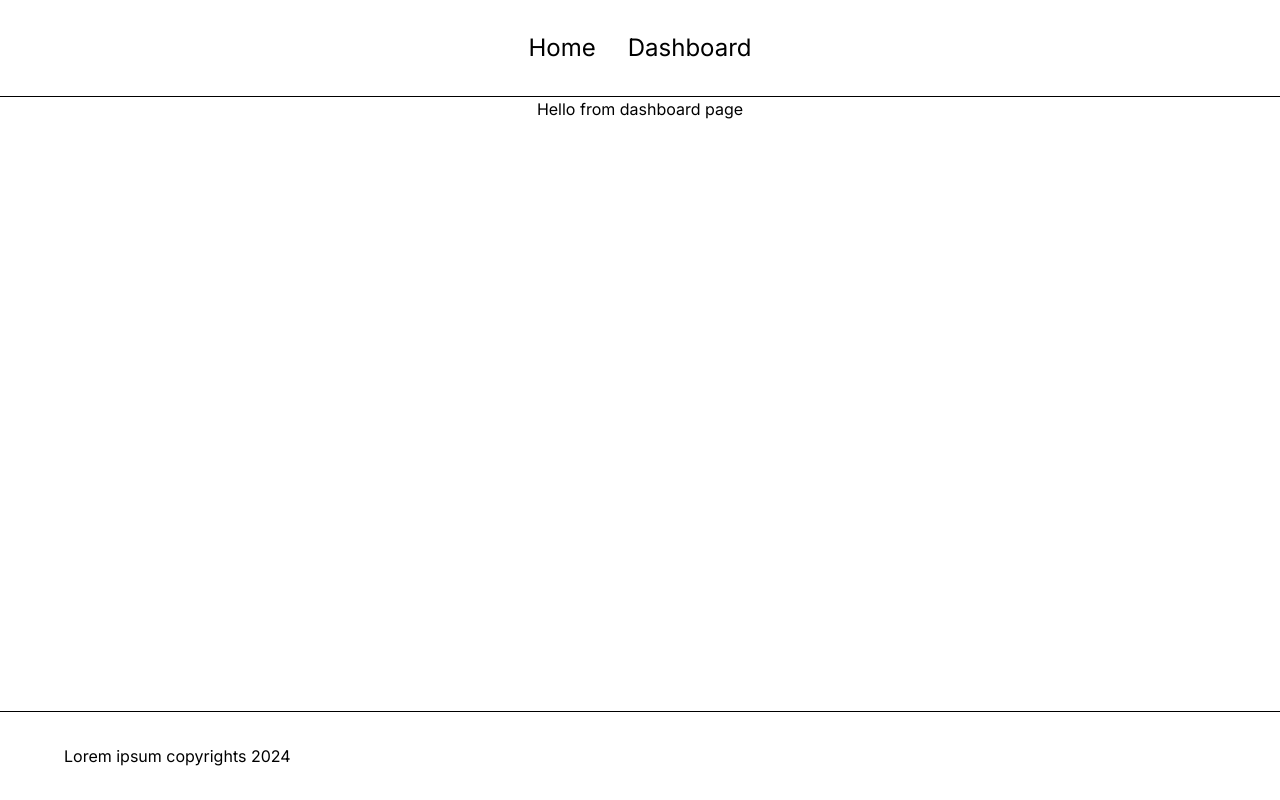
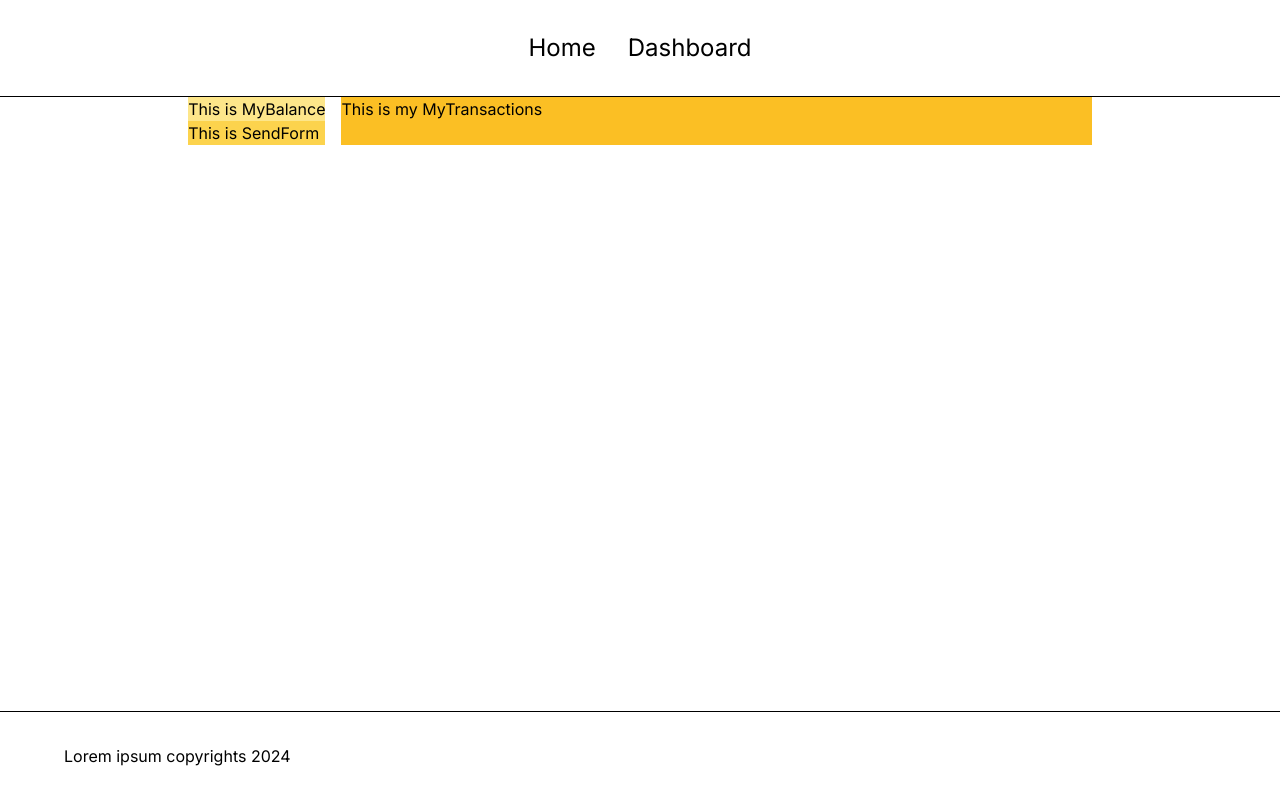
Before and after one commit to mkmule/my-stable-wallet, a Next.js app: page /dashboard in a window 1280 px wide. Built offline with nearby package versions, Linux system fonts and the light colour scheme.

Commit message:
Created base layout

```diff
--- a/src/app/dashboard/page.tsx
+++ b/src/app/dashboard/page.tsx
@@ -1,8 +1,24 @@
+import MyBalance from '@/components/MyBalance';
+import SendForm from '@/components/SendForm';
+import MyTransactions from '@/components/MyTransactions';
+
 const DashboardPage = async () => {
 
   return (
     <div className="w-full flex items-center justify-center">
-      <p>Hello from dashboard page</p>
+      <div className="grid grid-cols-12 gap-4">
+        <div className="col-span-2">
+          <div className="bg-amber-200">
+            <MyBalance />
+          </div>
+          <div className="bg-amber-300">
+            <SendForm />
+          </div>
+        </div>
+        <div className="col-span-10 bg-amber-400">
+          <MyTransactions />
+        </div>
+      </div>
     </div>
   );
 };
--- /dev/null
+++ b/src/components/MyBalance.tsx
@@ -0,0 +1,9 @@
+const MyBalance = () => {
+  return (
+    <div>
+      This is MyBalance
+    </div>
+  );
+};
+
+export default MyBalance;
--- /dev/null
+++ b/src/components/MyTransactions.tsx
@@ -0,0 +1,9 @@
+const MyTransactions = () => {
+  return (
+    <div>
+      This is my MyTransactions
+    </div>
+  );
+};
+
+export default MyTransactions;
--- /dev/null
+++ b/src/components/SendForm.tsx
@@ -0,0 +1,9 @@
+const SendForm = () => {
+  return (
+    <div>
+      This is SendForm
+    </div>
+  );
+};
+
+export default SendForm;
```
